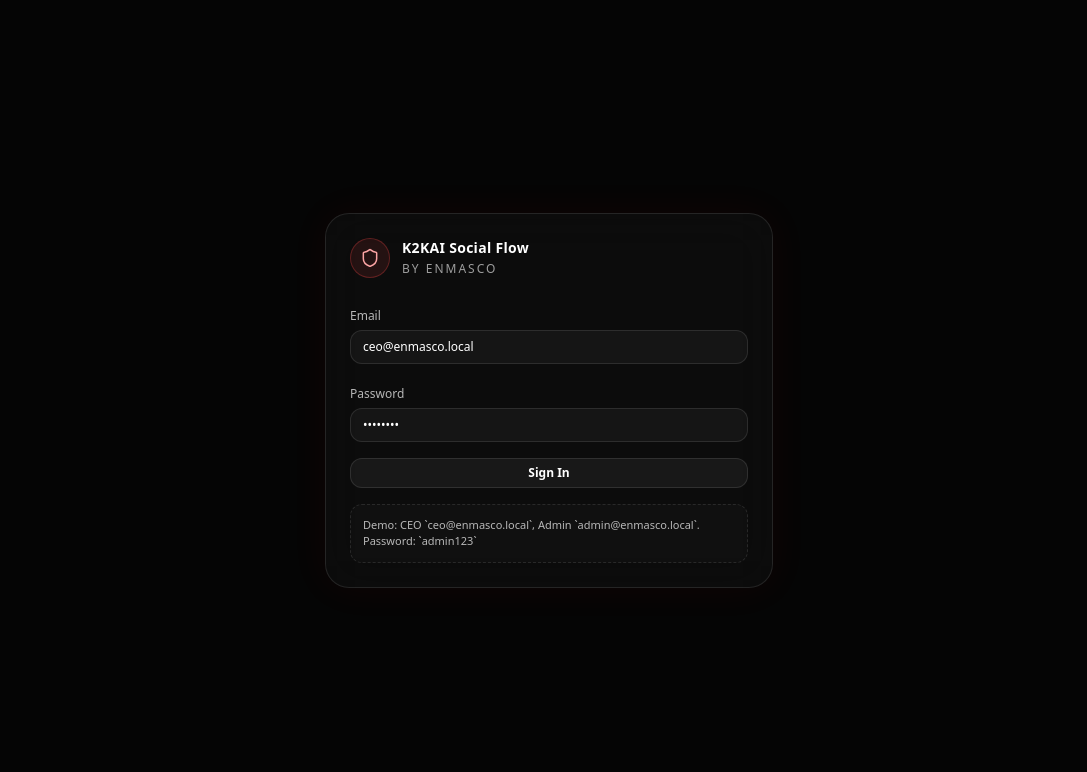
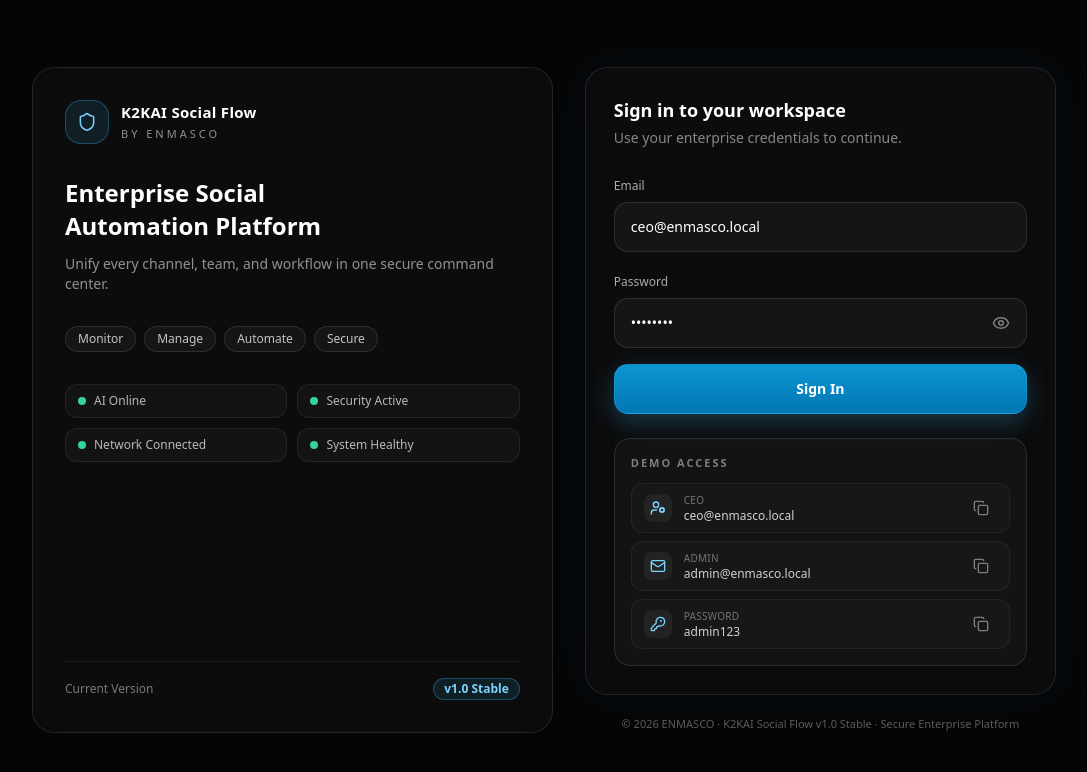
Before and after one commit to jabedbusiness10-art/enmasco-k2-social-hub, a Next.js app: page /login in a window 1280 px wide. Shown: the top 772 px of the page, without its empty margins (86-1173 px from the left). Built offline with nearby package versions, Linux system fonts and the light colour scheme.

Commit message:
style(login): enterprise login experience polish (TASK-68A)

```diff
--- a/app/login/page.tsx
+++ b/app/login/page.tsx
@@ -2,15 +2,17 @@
 
 import { useState, useEffect } from "react";
 import { signIn } from "next-auth/react";
-import { Shield } from "lucide-react";
+import { motion } from "framer-motion";
+import { Shield, Eye, EyeOff, Check, Copy, Mail, KeyRound, UserCog } from "lucide-react";
 import GlassCard from "@/components/ui/GlassCard";
-import Button from "@/components/ui/button";
 
 export default function LoginPage() {
   const [email, setEmail] = useState("ceo@enmasco.local");
   const [password, setPassword] = useState("admin123");
   const [error, setError] = useState("");
   const [loading, setLoading] = useState(false);
+  const [showPassword, setShowPassword] = useState(false);
+  const [copied, setCopied] = useState("");
   const [callback, setCallback] = useState("/dashboard");
 
   useEffect(() => {
@@ -21,6 +23,7 @@ export default function LoginPage() {
 
   async function onSubmit(e: React.FormEvent) {
     e.preventDefault();
+    if (loading) return; // no duplicate submissions
     setLoading(true);
     setError("");
     const res = await signIn("credentials", { email, password, redirect: false });
@@ -32,36 +35,253 @@ export default function LoginPage() {
     window.location.href = callback;
   }
 
+  async function copy(text: string, key: string) {
+    try {
+      await navigator.clipboard.writeText(text);
+    } catch {
+      // clipboard may be unavailable in insecure context; ignore silently
+    }
+    setCopied(key);
+    setTimeout(() => setCopied((c) => (c === key ? "" : c)), 1400);
+  }
+
+  const inputBase =
+    "w-full h-[50px] rounded-[14px] border border-white/10 bg-white/[0.04] px-4 text-sm text-white placeholder:text-white/35 outline-none transition-all duration-200 focus:border-sky-400/50 focus:shadow-[0_0_0_3px_rgba(56,189,248,0.15)]";
+
   return (
-    <div className="flex min-h-screen items-center justify-center bg-[#050505] px-4">
-      <GlassCard className="w-full max-w-md p-6">
+    <div className="relative flex min-h-screen items-center justify-center overflow-hidden bg-[#050506] px-4 py-10">
+      {/* ---- Background polish (visual only) ---- */}
+      <div className="pointer-events-none absolute inset-0 -z-10">
+        <div className="absolute inset-0 bg-[radial-gradient(circle_at_30%_20%,rgba(56,189,248,0.10),transparent_45%),radial-gradient(circle_at_80%_80%,rgba(168,139,250,0.10),transparent_45%)]" />
+        <div
+          className="absolute inset-0 opacity-[0.04]"
+          style={{
+            backgroundImage:
+              "linear-gradient(rgba(255,255,255,0.6) 1px, transparent 1px), linear-gradient(90deg, rgba(255,255,255,0.6) 1px, transparent 1px)",
+            backgroundSize: "44px 44px",
+          }}
+        />
+        <div className="absolute inset-0 bg-black/30 backdrop-blur-[1px]" />
+      </div>
+
+      <div className="grid w-full max-w-5xl grid-cols-1 gap-8 lg:grid-cols-[1.05fr_0.95fr]">
+        {/* ---- LEFT: Product hero ---- */}
+        <motion.div
+          initial={{ opacity: 0, x: -16 }}
+          animate={{ opacity: 1, x: 0 }}
+          transition={{ duration: 0.25, ease: "easeOut" }}
+          className="hidden flex-col justify-between rounded-[22px] border border-white/10 bg-white/[0.03] p-8 backdrop-blur-xl lg:flex"
+        >
+          <div>
             <div className="flex items-center gap-3">
-          <div className="flex h-10 w-10 items-center justify-center rounded-full border border-red-500/30 bg-red-500/10">
-            <Shield className="h-5 w-5 text-red-300" strokeWidth={1.8} />
+              <div className="flex h-11 w-11 items-center justify-center rounded-2xl border border-sky-400/30 bg-sky-400/10">
+                <Shield className="h-5 w-5 text-sky-300" strokeWidth={1.8} />
+              </div>
+              <div>
+                <div className="text-[15px] font-bold tracking-[0.3px] text-white">K2KAI Social Flow</div>
+                <div className="mt-0.5 text-[11px] font-medium uppercase tracking-[3px] text-white/55">by ENMASCO</div>
+              </div>
+            </div>
+
+            <h1 className="mt-8 text-2xl font-semibold leading-snug text-white">
+              Enterprise Social
+              <br />
+              Automation Platform
+            </h1>
+            <p className="mt-3 text-sm text-white/55">
+              Unify every channel, team, and workflow in one secure command center.
+            </p>
+
+            <div className="mt-8 flex flex-wrap gap-2">
+              {["Monitor", "Manage", "Automate", "Secure"].map((k) => (
+                <span
+                  key={k}
+                  className="rounded-full border border-white/10 bg-white/[0.04] px-3 py-1 text-xs font-medium text-white/75"
+                >
+                  {k}
+                </span>
+              ))}
+            </div>
+
+            <div className="mt-8 grid grid-cols-2 gap-2.5">
+              {[
+                { label: "AI Online", dot: "bg-emerald-400" },
+                { label: "Security Active", dot: "bg-emerald-400" },
+                { label: "Network Connected", dot: "bg-emerald-400" },
+                { label: "System Healthy", dot: "bg-emerald-400" },
+              ].map((s) => (
+                <div
+                  key={s.label}
+                  className="flex items-center gap-2 rounded-xl border border-white/[0.07] bg-white/[0.03] px-3 py-2 text-xs text-white/70"
+                >
+                  <span className={`h-2 w-2 rounded-full ${s.dot}`} />
+                  {s.label}
+                </div>
+              ))}
+            </div>
+          </div>
+
+          <div className="mt-8 flex items-center justify-between border-t border-white/[0.07] pt-4">
+            <span className="text-xs text-white/45">Current Version</span>
+            <span className="rounded-full border border-sky-400/30 bg-sky-400/10 px-2.5 py-0.5 text-xs font-semibold text-sky-300">
+              v1.0 Stable
+            </span>
+          </div>
+        </motion.div>
+
+        {/* ---- RIGHT: Login card ---- */}
+        <motion.div
+          initial={{ opacity: 0, y: 16 }}
+          animate={{ opacity: 1, y: 0 }}
+          transition={{ duration: 0.25, ease: "easeOut" }}
+        >
+          <GlassCard className="w-full rounded-[22px] border-white/10 p-7 shadow-[0_0_50px_rgba(56,189,248,0.06)]">
+            {/* Mobile brand (hidden on lg where hero shows it) */}
+            <div className="mb-6 flex items-center gap-3 lg:hidden">
+              <div className="flex h-10 w-10 items-center justify-center rounded-2xl border border-sky-400/30 bg-sky-400/10">
+                <Shield className="h-5 w-5 text-sky-300" strokeWidth={1.8} />
               </div>
               <div>
                 <div className="text-sm font-bold tracking-[0.3px] text-white">K2KAI Social Flow</div>
-            <div className="mt-0.5 text-[12px] font-medium uppercase tracking-[2px] text-white/60">by ENMASCO</div>
+                <div className="text-[11px] font-medium uppercase tracking-[3px] text-white/55">by ENMASCO</div>
               </div>
             </div>
 
+            <h2 className="text-lg font-semibold text-white">Sign in to your workspace</h2>
+            <p className="mt-1 text-sm text-white/50">Use your enterprise credentials to continue.</p>
+
             <form onSubmit={onSubmit} className="mt-6 space-y-4">
               <div>
-            <label className="text-xs text-white/70">Email</label>
-            <input value={email} onChange={(e) => setEmail(e.target.value)} type="email" required className="mt-1 w-full rounded-xl border border-white/10 bg-white/[0.04] px-3 py-2 text-xs text-white outline-none focus:border-white/20" />
+                <label htmlFor="email" className="text-xs font-medium text-white/65">
+                  Email
+                </label>
+                <input
+                  id="email"
+                  name="email"
+                  type="email"
+                  autoComplete="username"
+                  value={email}
+                  onChange={(e) => setEmail(e.target.value)}
+                  required
+                  className={`mt-1.5 ${inputBase}`}
+                  placeholder="you@enmasco.local"
+                />
               </div>
+
               <div>
-            <label className="text-xs text-white/70">Password</label>
-            <input value={password} onChange={(e) => setPassword(e.target.value)} type="password" required className="mt-1 w-full rounded-xl border border-white/10 bg-white/[0.04] px-3 py-2 text-xs text-white outline-none focus:border-white/20" />
+                <label htmlFor="password" className="text-xs font-medium text-white/65">
+                  Password
+                </label>
+                <div className="relative mt-1.5">
+                  <input
+                    id="password"
+                    name="password"
+                    type={showPassword ? "text" : "password"}
+                    autoComplete="current-password"
+                    value={password}
+                    onChange={(e) => setPassword(e.target.value)}
+                    required
+                    className={`${inputBase} pr-12`}
+                    placeholder="••••••••"
+                  />
+                  <button
+                      type="button"
+                      onClick={() => setShowPassword((s) => !s)}
+                      aria-label={showPassword ? "Hide password" : "Show password"}
+                      className="absolute right-2 top-1/2 flex h-9 w-9 -translate-y-1/2 items-center justify-center rounded-lg text-white/45 transition-colors hover:bg-white/5 hover:text-white/80"
+                    >
+                      {showPassword ? <EyeOff className="h-[18px] w-[18px]" /> : <Eye className="h-[18px] w-[18px]" />}
+                    </button>
                 </div>
-          {error && <div className="text-xs text-red-300">{error}</div>}
-          <Button variant="primary" className="w-full">{loading ? "Signing in..." : "Sign In"}</Button>
+              </div>
+
+              {error && (
+                <div role="alert" className="rounded-xl border border-red-500/30 bg-red-500/10 px-3 py-2 text-xs text-red-300">
+                  {error}
+                </div>
+              )}
+
+              <button
+                type="submit"
+                disabled={loading}
+                className="flex h-[50px] w-full items-center justify-center rounded-[14px] border border-sky-400/30 bg-gradient-to-b from-sky-500/90 to-sky-600/90 text-sm font-semibold text-white shadow-[0_8px_24px_rgba(56,189,248,0.25)] transition-all duration-200 hover:from-sky-400 hover:to-sky-500 hover:shadow-[0_10px_30px_rgba(56,189,248,0.40)] disabled:cursor-not-allowed disabled:opacity-60"
+              >
+                {loading ? "Signing in..." : "Sign In"}
+              </button>
             </form>
 
-        <div className="mt-4 rounded-xl border border-dashed border-white/10 bg-white/[0.02] p-3 text-[11px] text-white/70">
-          Demo: CEO `ceo@enmasco.local`, Admin `admin@enmasco.local`. Password: `admin123`
+            {/* Demo accounts card */}
+            <div className="mt-6 rounded-[16px] border border-white/10 bg-white/[0.03] p-4">
+              <div className="mb-3 text-[11px] font-semibold uppercase tracking-[2px] text-white/45">Demo Access</div>
+              <div className="space-y-2">
+                <CopyRow
+                  icon={<UserCog className="h-4 w-4 text-sky-300" />}
+                  label="CEO"
+                  value="ceo@enmasco.local"
+                  copied={copied === "ceo"}
+                  onCopy={() => copy("ceo@enmasco.local", "ceo")}
+                />
+                <CopyRow
+                  icon={<Mail className="h-4 w-4 text-sky-300" />}
+                  label="Admin"
+                  value="admin@enmasco.local"
+                  copied={copied === "admin"}
+                  onCopy={() => copy("admin@enmasco.local", "admin")}
+                />
+                <CopyRow
+                  icon={<KeyRound className="h-4 w-4 text-sky-300" />}
+                  label="Password"
+                  value="admin123"
+                  copied={copied === "pw"}
+                  onCopy={() => copy("admin123", "pw")}
+                />
+              </div>
             </div>
           </GlassCard>
+
+          {/* Footer */}
+          <div className="mt-5 text-center text-[11px] leading-relaxed text-white/35">
+            © 2026 ENMASCO · K2KAI Social Flow v1.0 Stable · Secure Enterprise Platform
+          </div>
+        </motion.div>
+      </div>
     </div>
   );
 }
+
+function CopyRow({
+  icon,
+  label,
+  value,
+  copied,
+  onCopy,
+}: {
+  icon: React.ReactNode;
+  label: string;
+  value: string;
+  copied: boolean;
+  onCopy: () => void;
+}) {
+  return (
+    <div className="relative flex items-center gap-3 rounded-xl border border-white/[0.06] bg-white/[0.02] px-3 py-2">
+      <span className="flex h-7 w-7 shrink-0 items-center justify-center rounded-lg bg-white/5">{icon}</span>
+      <div className="min-w-0 flex-1">
+        <div className="text-[10px] uppercase tracking-wide text-white/40">{label}</div>
+        <div className="truncate text-xs text-white/80">{value}</div>
+      </div>
+      <button
+        type="button"
+        onClick={onCopy}
+        aria-label={`Copy ${label}`}
+        className="flex h-8 w-8 shrink-0 items-center justify-center rounded-lg text-white/45 transition-colors hover:bg-white/5 hover:text-white/80"
+      >
+        {copied ? <Check className="h-4 w-4 text-emerald-400" /> : <Copy className="h-4 w-4" />}
+      </button>
+      {copied && (
+        <span className="pointer-events-none absolute -top-8 right-2 rounded-md bg-emerald-500/90 px-2 py-1 text-[10px] font-medium text-white shadow-lg">
+          Copied
+        </span>
+      )}
+    </div>
+  );
+}
```
Lines whose indentation alone changed are shown as unchanged.
